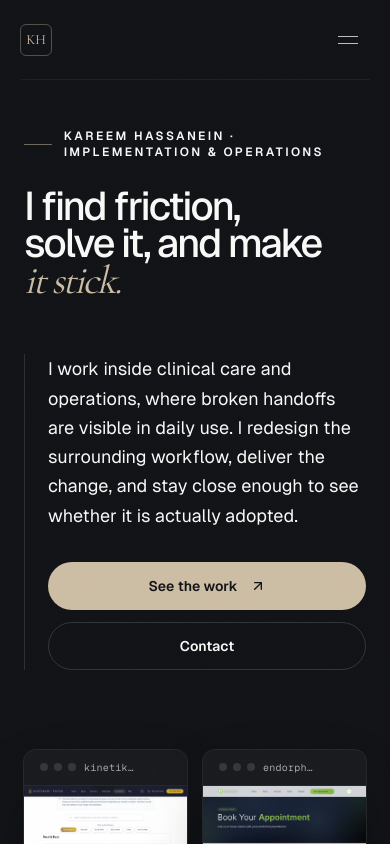
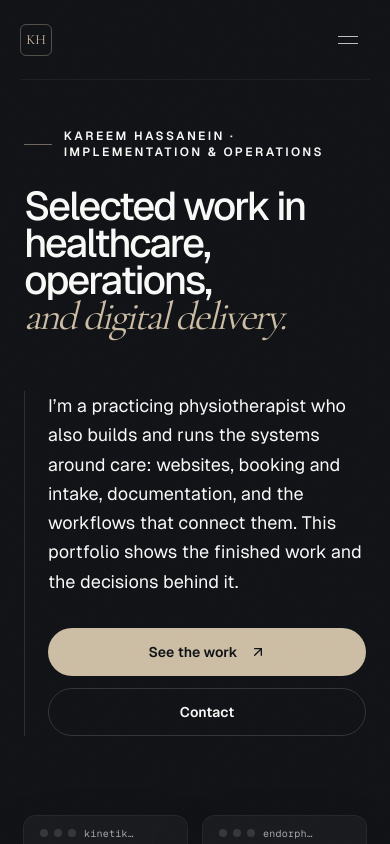
Before and after one commit to GenerousPharaoh/kareemhassanein-site, a Next.js app: page / in a window 390 px wide. Shown: the top 844 px of the page. Built offline with nearby package versions, Linux system fonts and the light colour scheme.

Commit message:
Restore original site copy

```diff
--- a/src/app/about/page.tsx
+++ b/src/app/about/page.tsx
@@ -123,12 +123,6 @@ export default function About() {
                     className="object-cover"
                   />
                 </div>
-                <figcaption className="mt-5 grid gap-2 border-l border-accent/35 pl-4 text-sm leading-relaxed sm:grid-cols-[0.72fr_1.28fr] sm:gap-8">
-                  <span className="font-medium text-foreground/88">Working from the clinic floor through to delivery.</span>
-                  <span className="text-muted-foreground">
-                    Care, booking, intake, and documentation are treated as one connected operating environment.
-                  </span>
-                </figcaption>
               </figure>
             </ScrollReveal>
           </div>
--- a/src/app/contact/page.tsx
+++ b/src/app/contact/page.tsx
@@ -189,9 +189,6 @@ export default function ContactPage() {
                   className="object-cover"
                 />
               </div>
-              <figcaption className="mt-4 border-l border-accent/35 pl-4 text-sm leading-relaxed text-muted-foreground">
-                A useful first conversation starts at the handoff that keeps failing.
-              </figcaption>
             </figure>
           </section>
         </div>
--- a/src/app/page.tsx
+++ b/src/app/page.tsx
@@ -6,7 +6,7 @@ import { ArrowUpRight } from 'lucide-react';
 import ScrollReveal from '@/components/ScrollReveal';
 import ScreenFrame from '@/components/ScreenFrame';
 import WorkCard from '@/components/WorkCard';
-import { advisory, areasOfWork, principalProjects } from '@/lib/work';
+import { advisory, principalProjects } from '@/lib/work';
 
 // A bridge of real screens between the hero and the featured work: shots
 // that are not already leading a card below.
@@ -46,9 +46,9 @@ const stripShots = [
 ];
 
 const heroLines = [
-  { text: 'I find friction,', className: '' },
-  { text: 'solve it, and make', className: '' },
-  { text: 'it stick.', className: 'font-serif font-normal italic text-accent' },
+  { text: 'Selected work in', className: '' },
+  { text: 'healthcare, operations,', className: '' },
+  { text: 'and digital delivery.', className: 'font-serif font-normal italic text-accent' },
 ];
 
 const HEADLINE_START = 0.22;
@@ -119,9 +119,9 @@ export default function Home() {
                 className="enter-fade max-w-lg text-lg leading-relaxed text-foreground/76 lg:text-xl"
                 style={{ '--hero-delay': '0.62s', '--enter-dur': '0.95s' } as CSSProperties}
               >
-                I work inside clinical care and operations, where broken handoffs are visible in daily use. I redesign
-                the surrounding workflow, deliver the change, and stay close enough to see whether it is actually
-                adopted.
+                I&rsquo;m a practicing physiotherapist who also builds and runs the systems around care: websites,
+                booking and intake, documentation, and the workflows that connect them. This portfolio shows the
+                finished work and the decisions behind it.
               </p>
               <div
                 className="enter-fade mt-8 flex flex-col gap-3 sm:flex-row lg:flex-col xl:flex-row xl:gap-2"
@@ -195,42 +195,6 @@ export default function Home() {
         </div>
       </section>
 
-      <section className="border-t border-black/[0.12] bg-[#ECE6D9] px-6 py-24 text-[#1c1812] sm:px-8 md:py-28 lg:px-12 xl:px-20">
-        <div className="mx-auto max-w-[1320px]">
-          <ScrollReveal direction="up" className="grid gap-6 lg:grid-cols-12 lg:items-end">
-            <div className="lg:col-span-7">
-              <p className="mb-5 text-xs font-semibold uppercase tracking-[0.2em] text-[#705829]">Capabilities</p>
-              <h2 className="max-w-3xl text-4xl font-medium tracking-[-0.045em] sm:text-5xl">
-                Where I can help.
-              </h2>
-            </div>
-            <p className="max-w-lg text-base leading-relaxed text-[#57503f] lg:col-span-5">
-              Work can begin with a broken process, a stalled rollout, or a digital service that no longer matches how
-              people use it. These are the areas I can carry from diagnosis through delivery and adoption.
-            </p>
-          </ScrollReveal>
-
-          <div className="mt-14 grid border-y border-black/[0.14] md:grid-cols-2 lg:grid-cols-4">
-            {areasOfWork.map((area, index) => (
-              <ScrollReveal
-                key={area.title}
-                direction="up"
-                delay={index * 0.04}
-                className={`py-7 md:px-6 lg:py-8 ${
-                  index > 0 ? 'border-t border-black/[0.1] md:border-t-0 md:border-l' : ''
-                } ${index === 2 ? 'md:border-l-0 lg:border-l' : ''}`}
-              >
-                <p className="font-mono text-[10px] uppercase tracking-[0.18em] text-[#705829]/80">
-                  {String(index + 1).padStart(2, '0')}
-                </p>
-                <h3 className="mt-5 text-xl font-medium tracking-[-0.025em]">{area.title}</h3>
-                <p className="mt-3 text-sm leading-relaxed text-[#625a49]">{area.desc}</p>
-              </ScrollReveal>
-            ))}
-          </div>
-        </div>
-      </section>
-
       <section className="border-t border-white/[0.09] px-6 py-24 sm:px-8 md:py-32 lg:px-12 xl:px-20">
         <div className="mx-auto max-w-[1320px]">
           <div className="grid gap-12 lg:grid-cols-12 lg:gap-20">
--- a/src/app/work/page.tsx
+++ b/src/app/work/page.tsx
@@ -38,8 +38,8 @@ export default function WorkPage() {
                 Selected <span className="font-serif font-normal italic text-accent">projects.</span>
               </h1>
               <p className="max-w-lg border-l border-white/[0.12] pl-6 text-lg leading-relaxed text-foreground/72 lg:col-span-4">
-                Four principal projects across clinical implementation, workflow automation, clinic operations, and
-                digital delivery, each with the decisions and evidence behind it.
+                Five projects across healthcare platforms, clinic operations, professional services, and digital
+                delivery, each with the decisions behind it.
               </p>
             </div>
           </div>
@@ -49,7 +49,7 @@ export default function WorkPage() {
       <section className="bg-[#ECE6D9] px-6 py-24 text-[#1c1812] sm:px-8 md:py-32 lg:px-12 xl:px-20">
         <div className="mx-auto max-w-[1320px]">
           <div className="mb-16 flex items-baseline justify-between border-b border-black/[0.14] pb-5 md:mb-24">
-            <h2 className="text-sm font-semibold uppercase tracking-[0.18em] text-[#1c1812]/74">Principal projects</h2>
+            <h2 className="text-sm font-semibold uppercase tracking-[0.18em] text-[#1c1812]/74">Selected projects</h2>
             <span className="font-mono text-xs text-[#6b6353]">
               01–{String(principalProjects.length).padStart(2, '0')}
             </span>
--- a/src/lib/work.ts
+++ b/src/lib/work.ts
@@ -187,8 +187,8 @@ export const projects: Project[] = [
     summary:
       'The operational and digital integration of physiotherapy within an established six-specialty healthcare clinic.',
     proof: [
-      { value: '6 services', label: 'organized as one coordinated clinic' },
-      { value: '1 new service', label: 'physiotherapy launched inside the clinic' },
+      { value: '6 services', label: 'presented on one clinic site' },
+      { value: '1 new service', label: 'physiotherapy launched' },
     ],
     contribution: [
       'Service structure',
@@ -278,8 +278,8 @@ export const projects: Project[] = [
       'A reusable drafting workflow that turned repetitive intake and document-generation work into a structured operating process.',
     proof: [
       { value: '~3h to 30m', label: 'document generation per matter' },
-      { value: '~85%', label: 'less document-generation time' },
-      { value: 'Independent', label: 'practitioner-run workflow' },
+      { value: '~85%', label: 'reduction in document-generation time' },
+      { value: 'Independent', label: 'workflow operated by the practitioner' },
     ],
     contribution: [
       'Workflow mapping',
```
